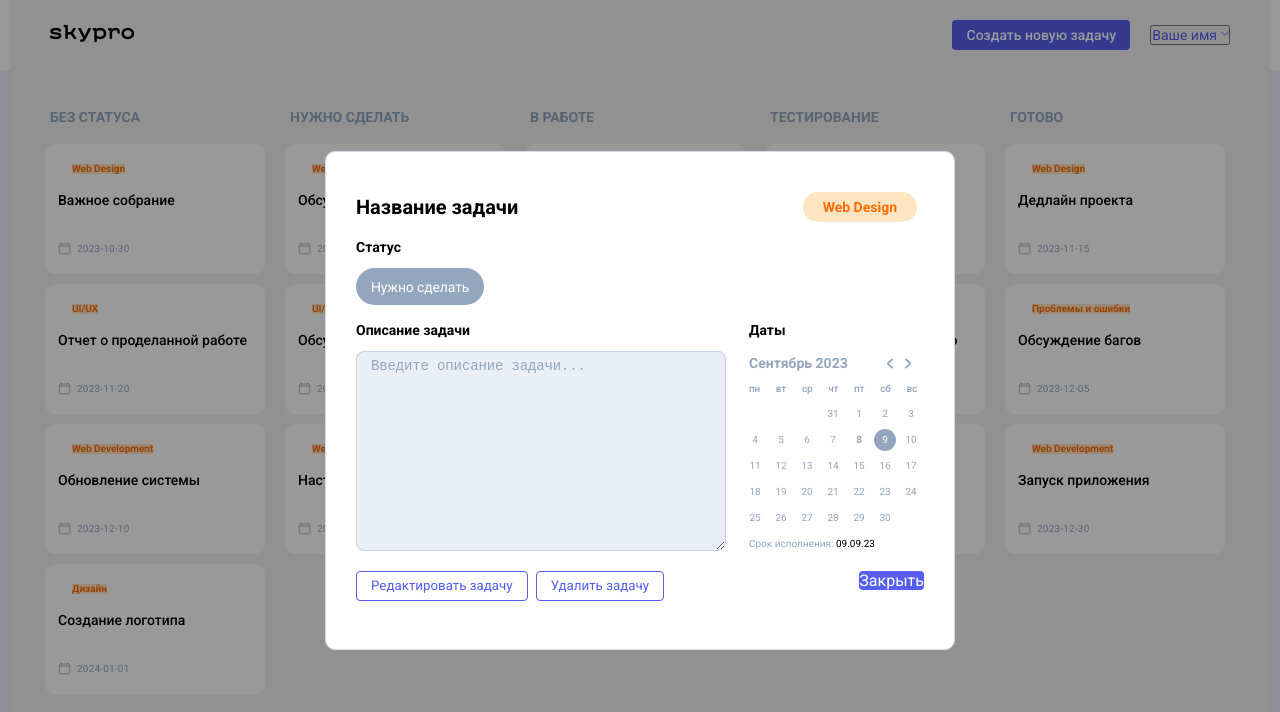
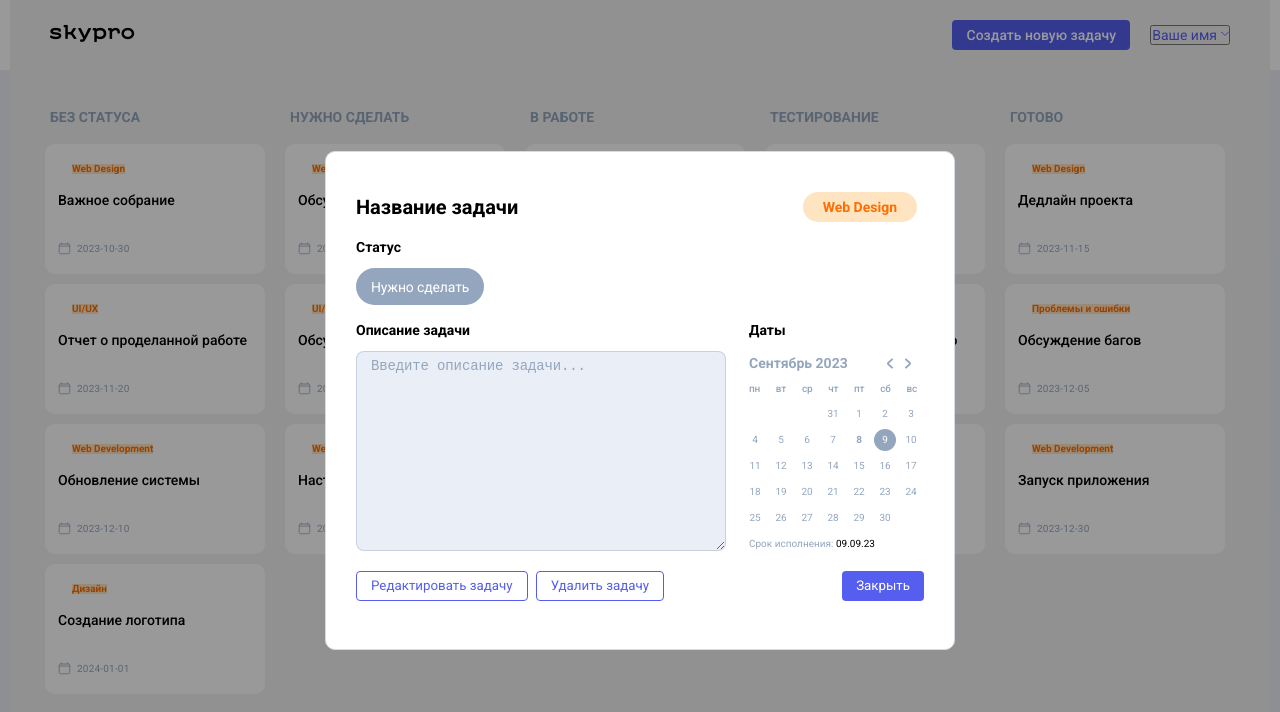
Before and after one commit to MironProFit/sky-kanban, a React (Vite) app: page /cardview/1 in a window 1280 px wide. Shown: the top 712 px of the page. Built offline with nearby package versions, Linux system fonts and the light colour scheme.

Commit message:
корректировки по стилям кнопок модалок

```diff
--- a/src/components/Header/Header.jsx
+++ b/src/components/Header/Header.jsx
@@ -43,12 +43,9 @@ export default function Header({ isAuthPage, isAuth, setIsAuth }) {
                                         Создать новую задачу
                                     </button>
                                 </Link>
-
-                                <Link to="login">
-                                    <button className="header__user _hover02" onClick={toggleModal}>
-                                        Ваше имя
-                                    </button>
-                                </Link>
+                                <button className="header__user _hover02" onClick={toggleModal}>
+                                    Ваше имя
+                                </button>
                                 {modalOpen && (
                                     <div className="header__pop-user-set pop-user-set" id="user-set-target">
                                         <Link className="pop-user-set__close" to="#" onClick={toggleModal}>
--- a/src/pages/CardView/CardView.jsx
+++ b/src/pages/CardView/CardView.jsx
@@ -93,8 +93,8 @@ export default function CardView() {
                                     <a href="#">Удалить задачу</a>
                                 </button>
                             </div>
-                            <Link to="/" className="btn-browse__close _btn-bg _hover01">
-                                Закрыть
+                            <Link to="/">
+                                <button className="btn-browse__close _btn-bg _hover01">Закрыть</button>
                             </Link>
                         </div>
                         <div className="pop-browse__btn-edit _hide">
--- a/src/pages/CreateCard/CreateCard.jsx
+++ b/src/pages/CreateCard/CreateCard.jsx
@@ -11,9 +11,11 @@ export default function PopNewCard() {
                 <div className="pop-new-card__block">
                     <div className="pop-new-card__content">
                         <h3 className="pop-new-card__ttl">Создание задачи</h3>
+
                         <button onClick={toggleClose} className="pop-new-card__close">
                             &#10006;
                         </button>
+
                         <div className="pop-new-card__wrap">
                             <form className="pop-new-card__form form-new" id="formNewCard" action="#">
                                 <div className="form-new__block">
@@ -130,7 +132,6 @@ export default function PopNewCard() {
         </div>
     )
 }
-
 
 // import { Link, useLocation, useNavigate } from 'react-router-dom'
 
```
